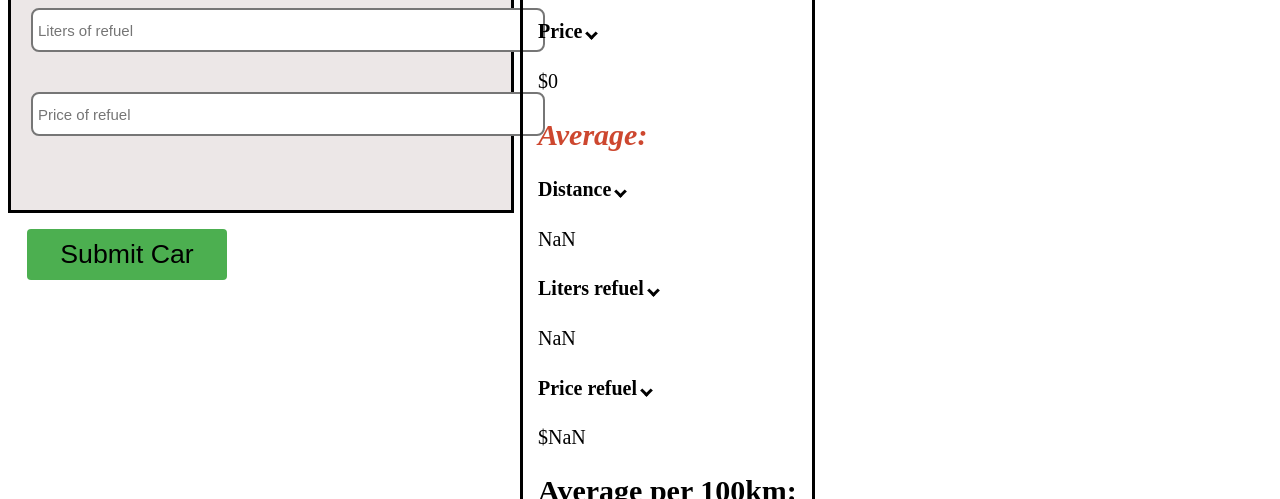
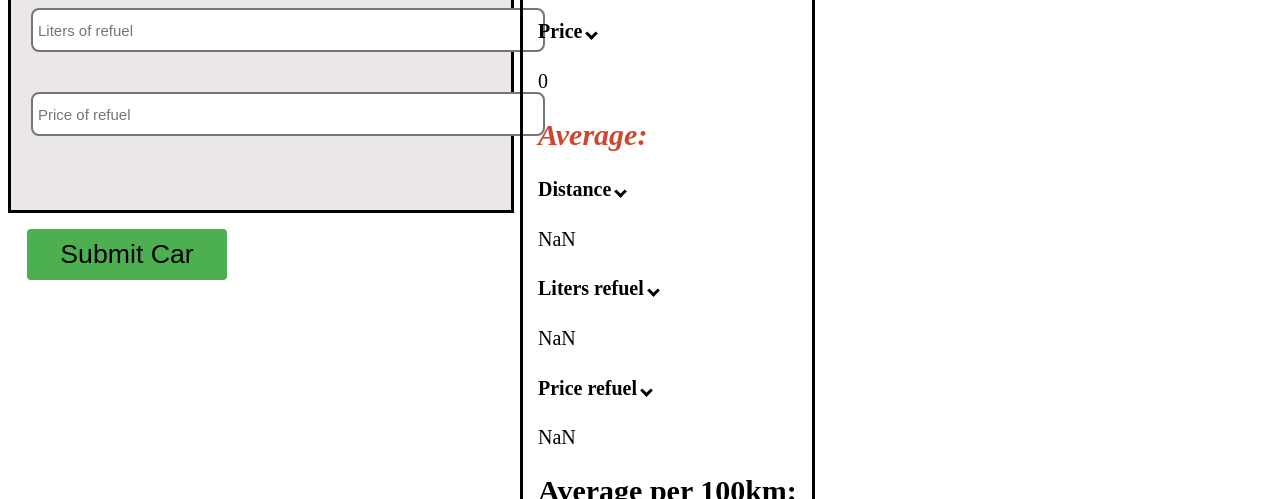
Before and after one commit to otto-laitinen/gas-tracker, a React (Create React App) app: page / in a window 1280 px wide. Shown: the part 389-888 px from the top of the page. Built offline with nearby package versions, Linux system fonts and the light colour scheme.

Commit message:
change dollars to euros

```diff
--- a/src/components/TotalStats.js
+++ b/src/components/TotalStats.js
@@ -35,7 +35,7 @@ export const TotalStats = () => {
             <h4>Liters <i className="arrow down"></i></h4>
             <p className="">{litersTotal}</p>
             <h4>Price <i className="arrow down"></i></h4>
-            <p className="">${priceTotal}</p>
+            <p className="">{priceTotal}</p>
 
             <h2 id="a2">Average:</h2>
             <h4>Distance <i className="arrow down"></i></h4>
@@ -43,7 +43,7 @@ export const TotalStats = () => {
             <h4>Liters refuel <i className="arrow down"></i></h4>
             <p className="">{litersAverage}</p>
             <h4>Price refuel <i className="arrow down"></i></h4>
-            <p className="">${priceAverage}</p>
+            <p className="">{priceAverage}</p>
 
             <h2>Average per 100km:</h2>
             <p>{pricePerHundredKm}€ / 100km</p>
```
